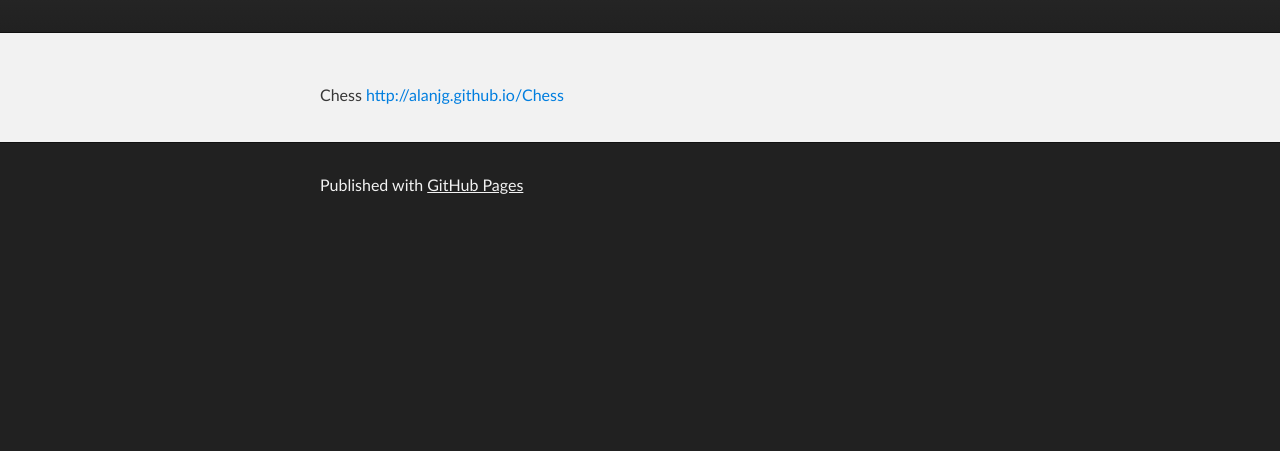
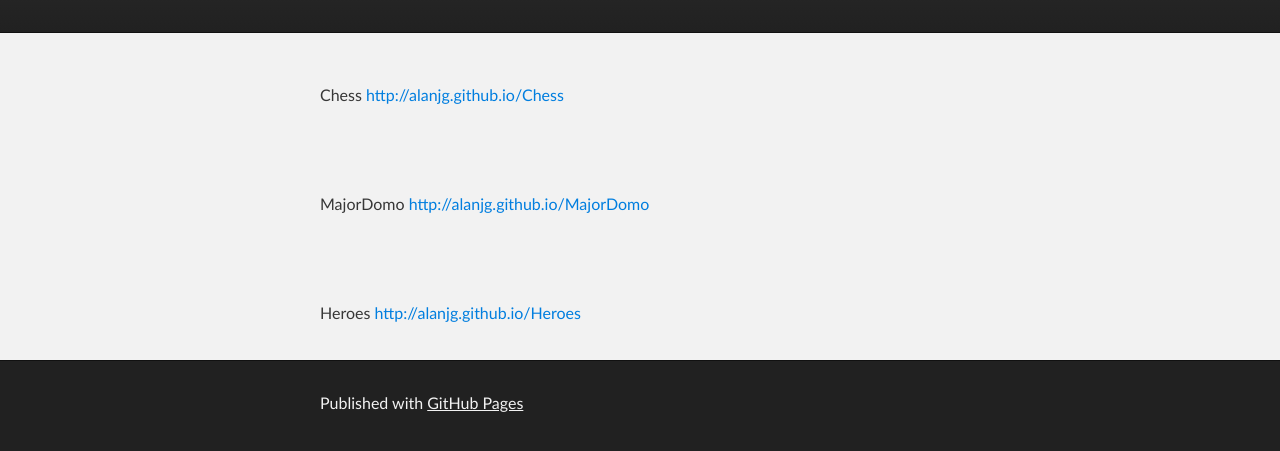
Before and after one commit to alanjg/alanjg.github.io, a plain HTML site: page index.html in a window 1280 px wide. Shown: the part 177-628 px from the top of the page. Drawn offline with Linux system fonts and the light colour scheme.

Commit message:
Added Heroes project

```diff
--- a/index.html
+++ b/index.html
@@ -30,6 +30,14 @@
         <p>Chess
 <a href="http://alanjg.github.io/Chess">http://alanjg.github.io/Chess</a></p>
       </section>
+      <section id="main_content" class="inner">
+        <p>MajorDomo
+<a href="http://alanjg.github.io/MajorDomo">http://alanjg.github.io/MajorDomo</a></p>
+      </section>
+      <section id="main_content" class="inner">
+        <p>Heroes
+<a href="http://alanjg.github.io/Heroes">http://alanjg.github.io/Heroes</a></p>
+      </section>
     </div>
 
     <!-- FOOTER  -->
```
Also changed, not shown: images/heroes.png (added).
